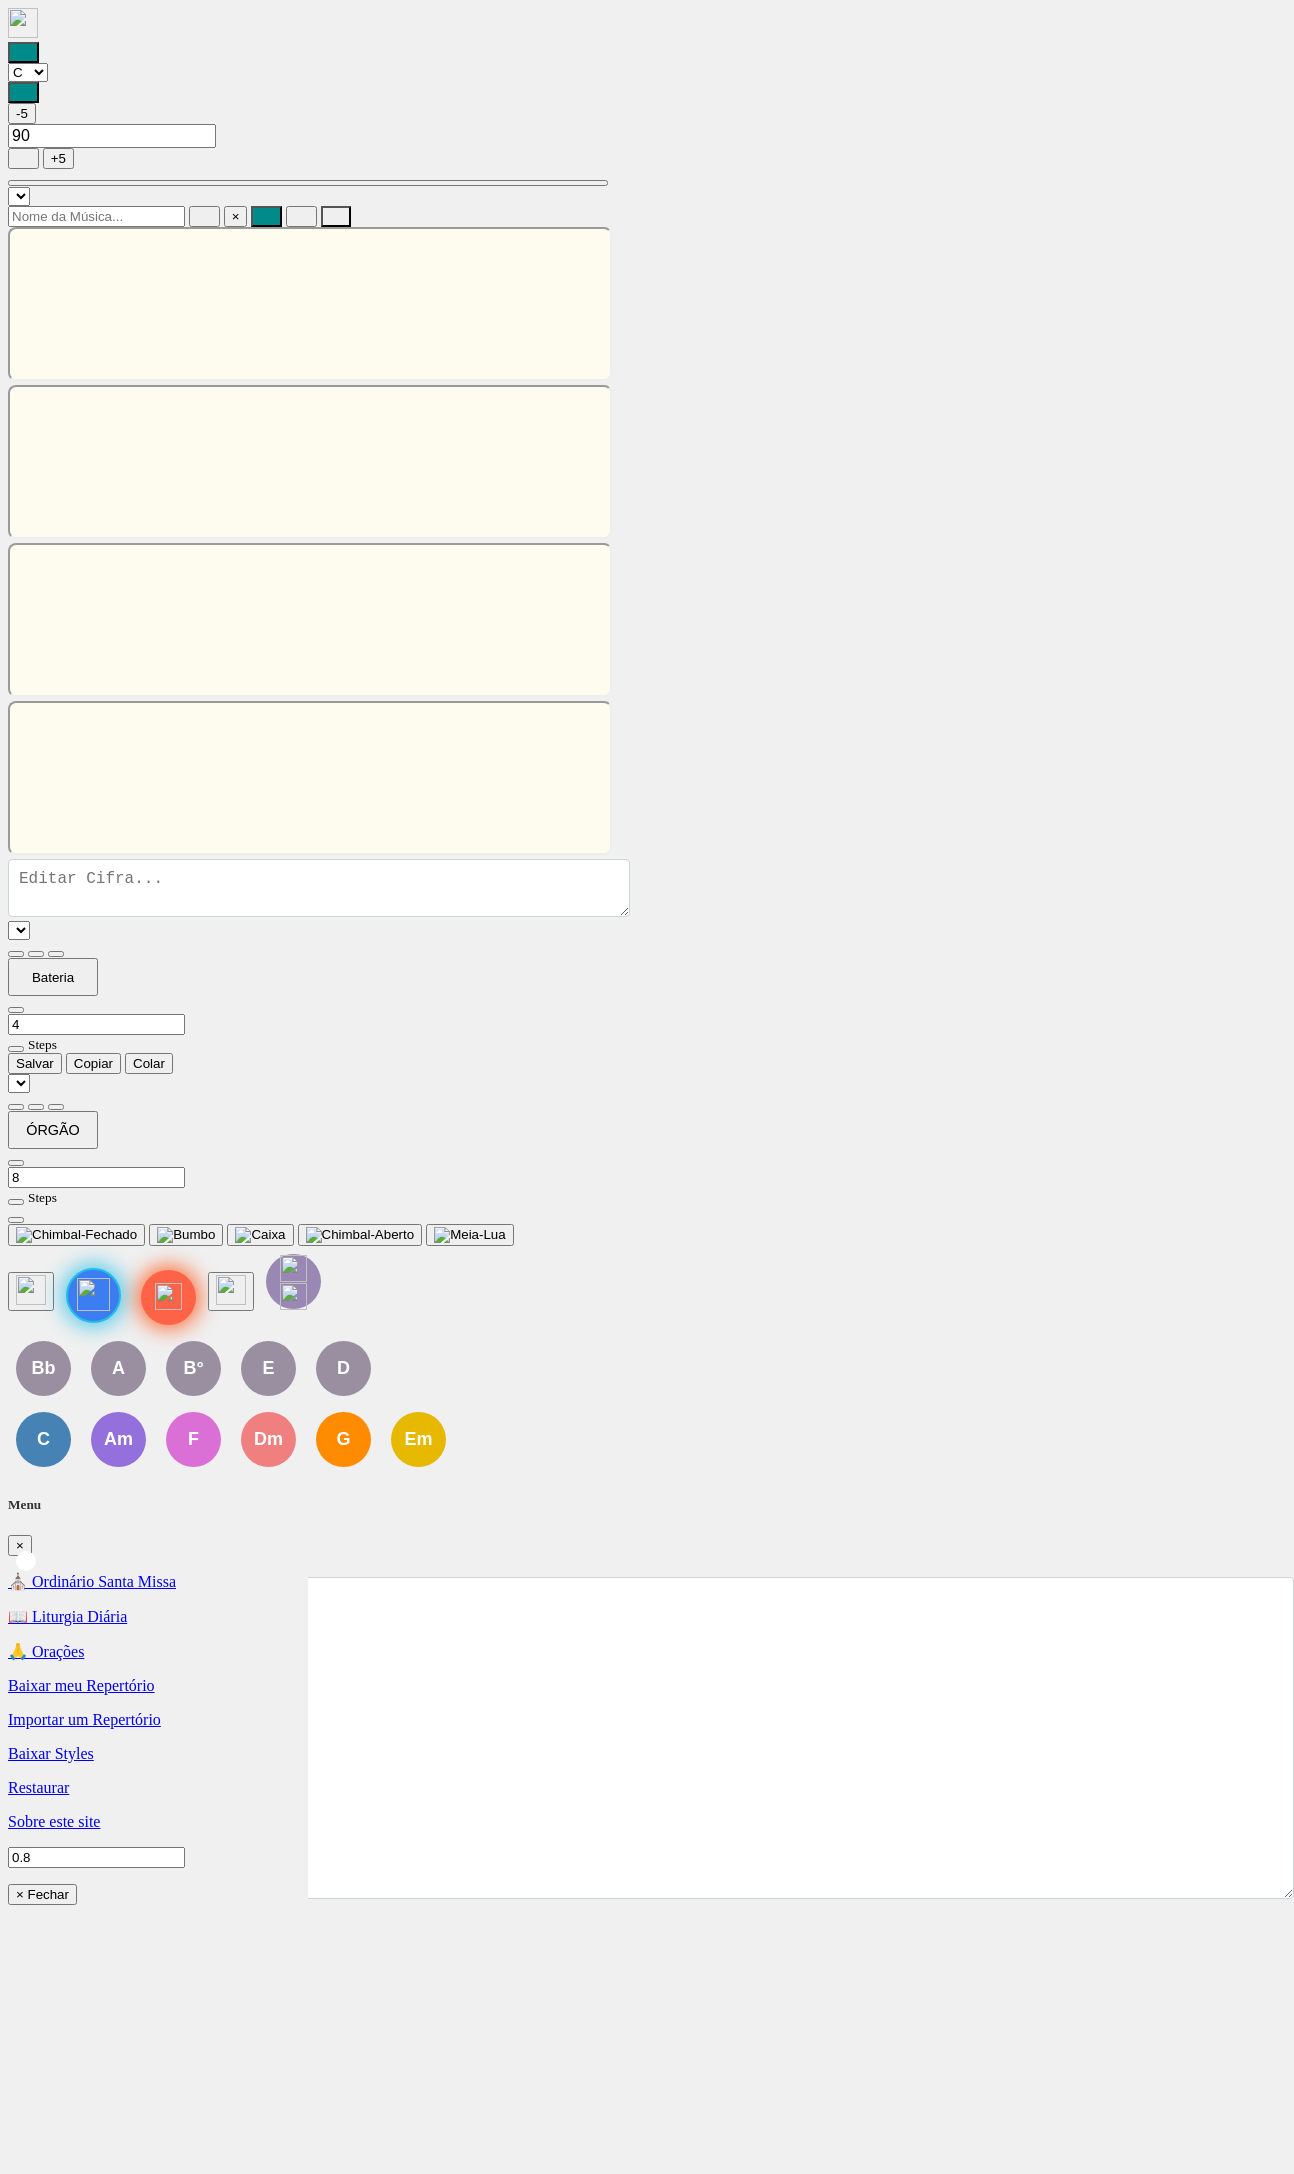
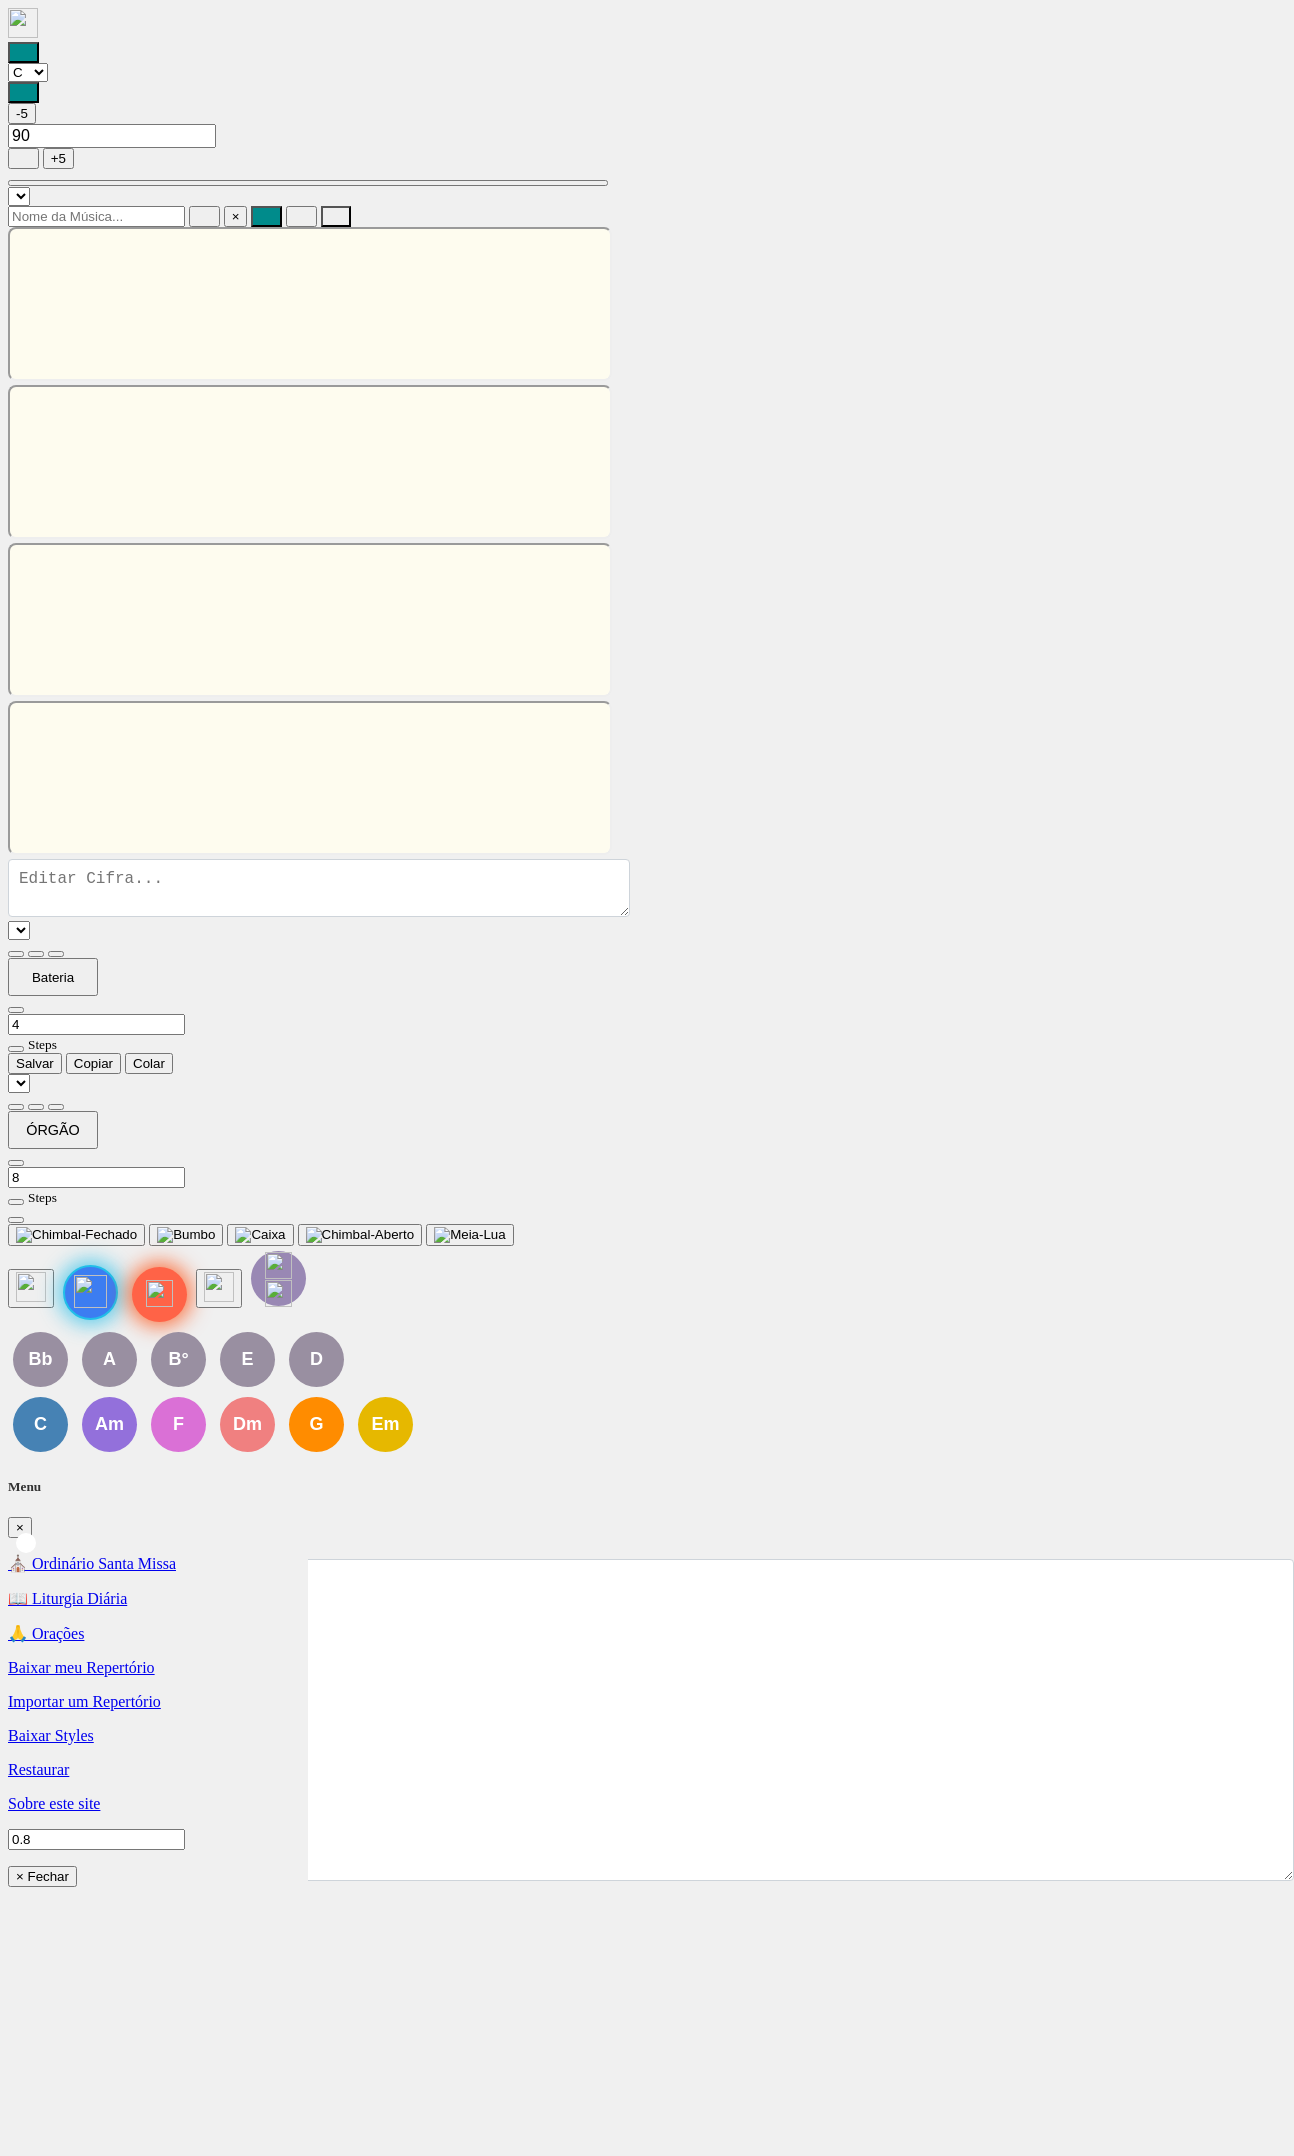

correções de layout e espaçamento

--- a/assets/css/styles.css
+++ b/assets/css/styles.css
@@ -177,7 +177,7 @@ body.dark-mode .select2-results__options > li {
     transition: background-color .3s, box-shadow .3s;
     outline: 0;
     user-select: none;
-    margin: 8px;
+    margin: 5px;
 }
 
     .btn-custom:focus {
@@ -298,7 +298,7 @@ body.dark-mode .select2-results__options > li {
 .piano-keyboard {
     display: flex;
     overflow-x: auto;
-    padding: 10px 15px;
+    padding: 5px 5px;
     background: #2b2b2b;
     border-radius: 8px;
     box-shadow: inset 0 0 10px rgba(0,0,0,0.8);
